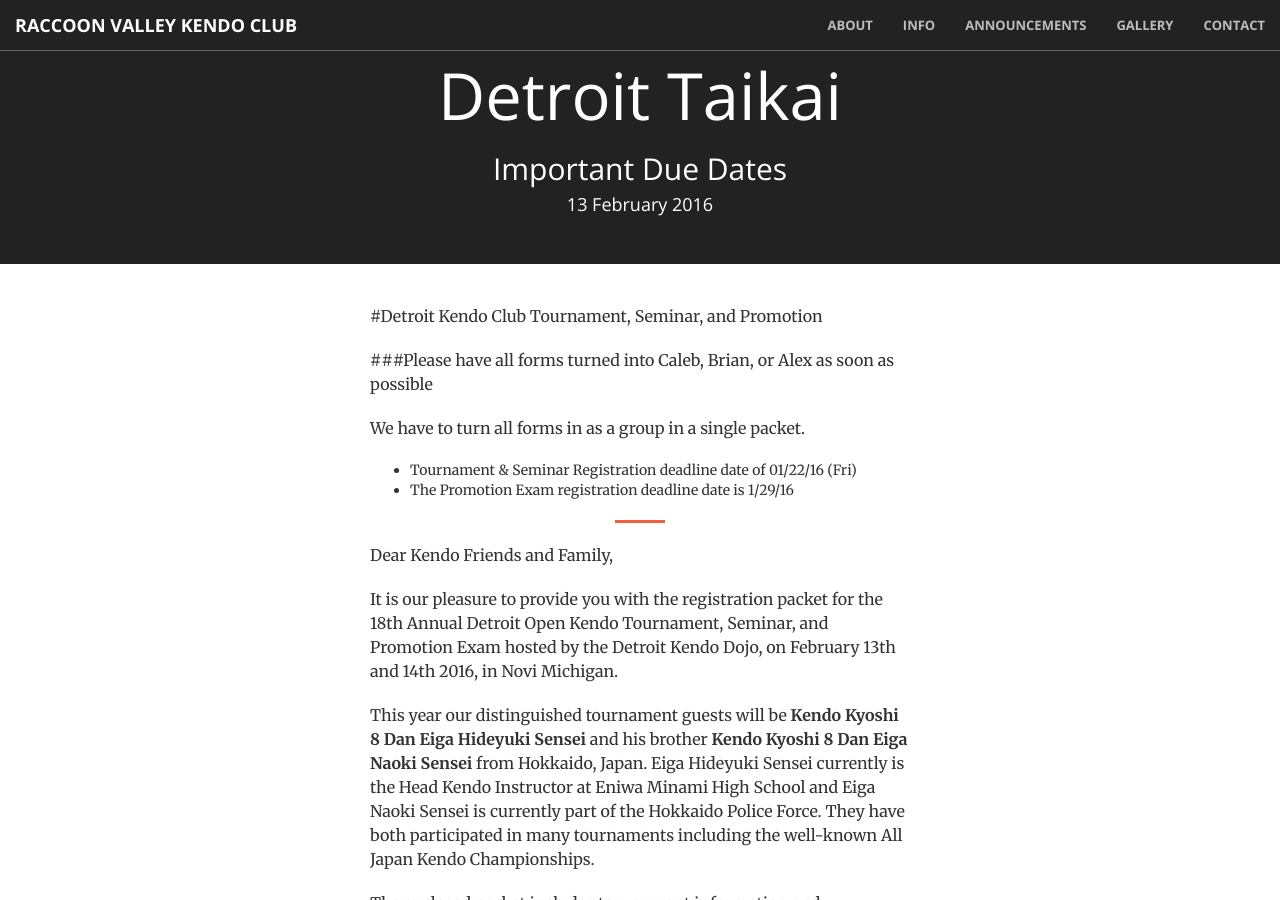
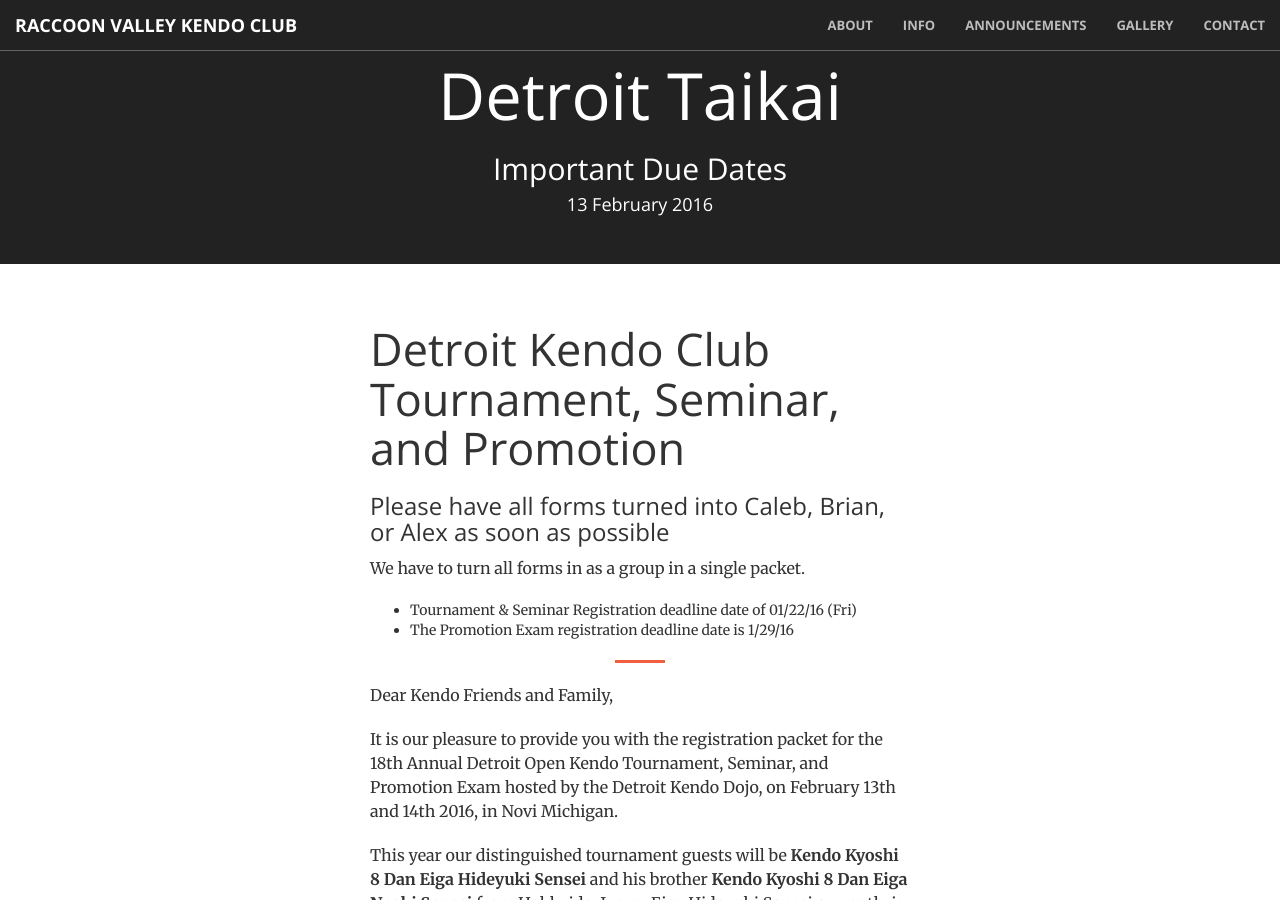
Before and after one commit to raccoonvalleykendo/raccoonvalleykendo.github.io, a Jekyll site: the page built from announcements/upcoming/_posts/2016-02-13-detroit.md, in a window 1280 px wide and 900 px high. Built offline with Jekyll 4.4.1, drawn with Linux system fonts in a browser that asks for light colours; nearby versions of some CDN libraries.

Commit message:
small fixes

```diff
--- a/_layouts/post.html
+++ b/_layouts/post.html
@@ -16,7 +16,7 @@
   <div class="container">
     <div class="col-md-6 col-md-offset-3">
       {{ content }}
-      <a class="text-center" href="/announcements.html">back</a>
+      <a class="text-center" href="/announcements">back</a>
     </div>
   </div>
 </section>
--- a/announcements/upcoming/_posts/2016-02-13-detroit.md
+++ b/announcements/upcoming/_posts/2016-02-13-detroit.md
@@ -3,9 +3,9 @@
 title: Detroit Taikai
 subtitle: Important Due Dates
 ---
-#Detroit Kendo Club Tournament, Seminar, and Promotion
+# Detroit Kendo Club Tournament, Seminar, and Promotion
 
-###Please have all forms turned into Caleb, Brian, or Alex as soon as possible
+### Please have all forms turned into Caleb, Brian, or Alex as soon as possible
 
 We have to turn all forms in as a group in a single packet.
 
```
Also changed, not shown: announcements/upcoming/_posts/2016-03-11-federation-registrations.md (+1 -1 lines).
